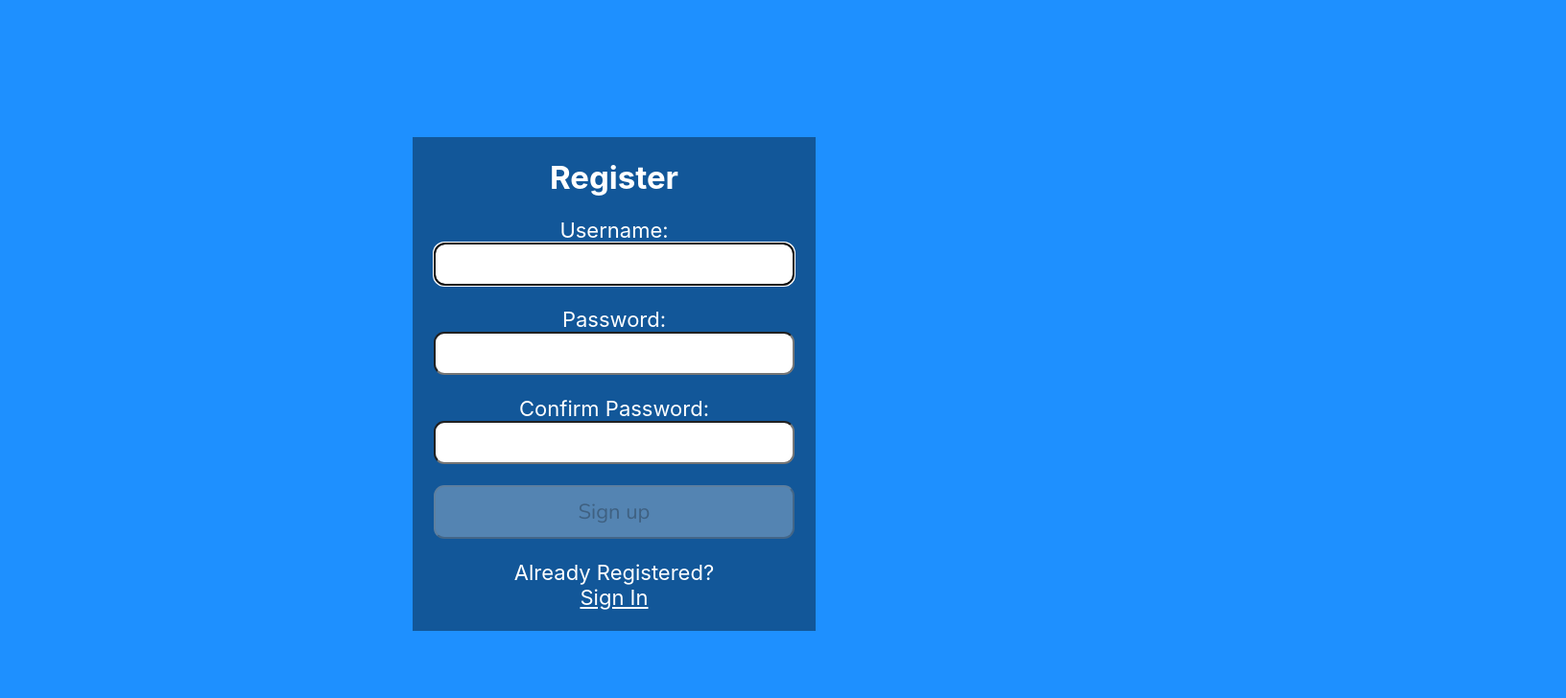
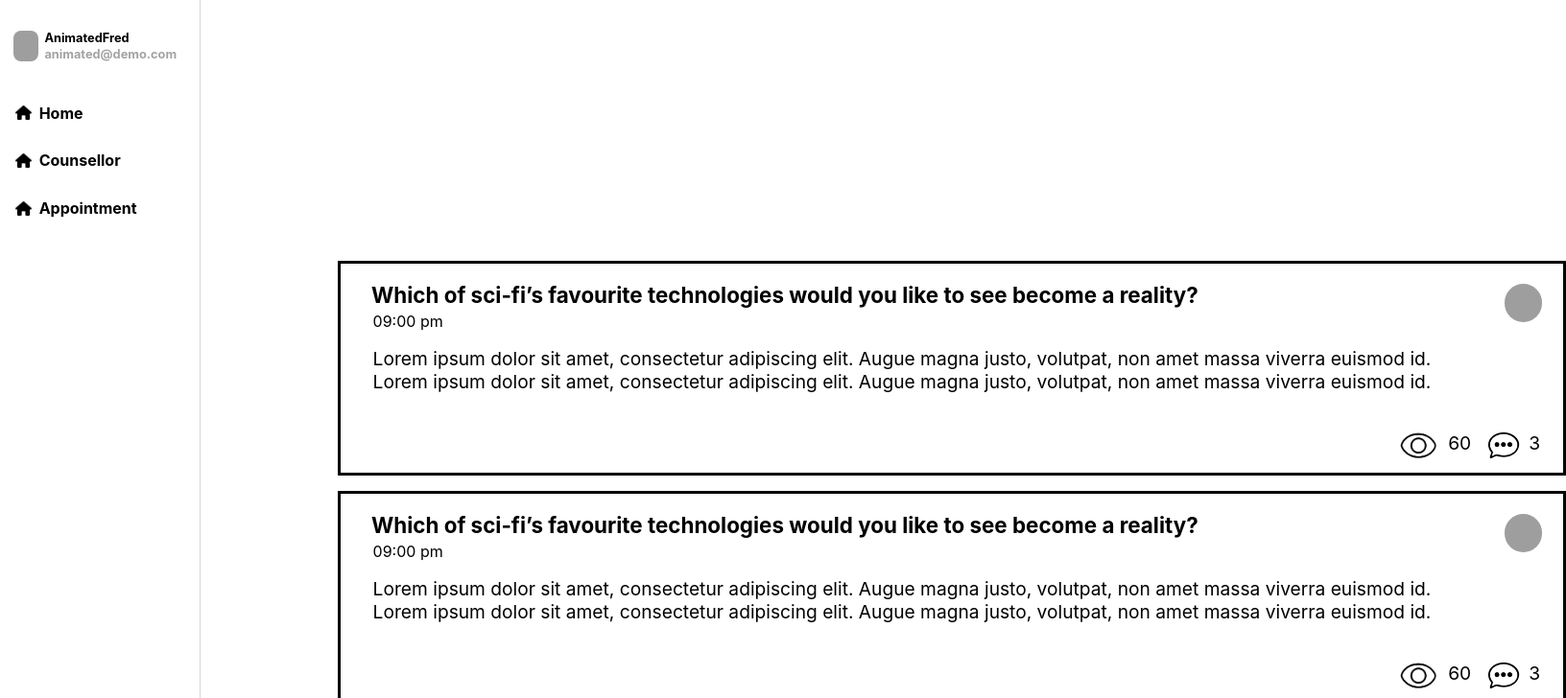
Before and after one commit to EliezerOng/CZ3002-Web-Application, a React (Create React App) app in the folder FrontEnd/my-app/: page / in a window 1280 px wide. Shown: the top 728 px of the page at 96% size, 1632 px wide, since content can reach past the window. Built offline with nearby package versions, Linux system fonts and the light colour scheme; grey boxes are pictures that could not be loaded.

Commit message:
postcard css adjustment
postcard css adjustment

```diff
--- a/FrontEnd/my-app/src/App.css
+++ b/FrontEnd/my-app/src/App.css
@@ -10,47 +10,12 @@
 }
 .main-app-container .forum-section {
   position: absolute;
-  top: 16rem;
-  left: 35rem;
-  width: 70rem;
+  top: 17rem;
+  left: 22rem;
+  width: 80rem;
 }
 
 body {
   margin: 0;
   padding: 0;
 }
-
-.App-logo {
-  height: 40vmin;
-  pointer-events: none;
-}
-
-@media (prefers-reduced-motion: no-preference) {
-  .App-logo {
-    animation: App-logo-spin infinite 20s linear;
-  }
-}
-
-.App-header {
-  background-color: #282c34;
-  min-height: 100vh;
-  display: flex;
-  flex-direction: column;
-  align-items: center;
-  justify-content: center;
-  font-size: calc(10px + 2vmin);
-  color: white;
-}
-
-.App-link {
-  color: #61dafb;
-}
-
-@keyframes App-logo-spin {
-  from {
-    transform: rotate(0deg);
-  }
-  to {
-    transform: rotate(360deg);
-  }
-}
--- a/FrontEnd/my-app/src/App.jsx
+++ b/FrontEnd/my-app/src/App.jsx
@@ -20,14 +20,14 @@ export default function App() {
   });
 
   return (
-    <main className="App">
-      <Register />
-    </main>
+    // <main className="App">
+    //   <Register />
+    // </main>
 
-    // <div className="main-app-container">
-    //   {/* <Search /> */}
-    //   <sidebar>{sideBarData}</sidebar>
-    //   <section className="forum-section">{cards}</section>
-    // </div>
+    <div className="main-app-container">
+      {/* <Search /> */}
+      <sidebar>{sideBarData}</sidebar>
+      <section className="forum-section">{cards}</section>
+    </div>
   );
 }
--- a/FrontEnd/my-app/src/Register.css
+++ b/FrontEnd/my-app/src/Register.css
@@ -1,4 +1,4 @@
-@import url("https://fonts.googleapis.com/css2?family=Nunito&display=swap");
+/* @import url("https://fonts.googleapis.com/css2?family=Nunito&display=swap");
 
 * {
   margin: 0;
@@ -112,4 +112,4 @@ button {
 
 .line {
   display: inline-block;
-}
+} */
--- a/FrontEnd/my-app/src/components/PostCard.css
+++ b/FrontEnd/my-app/src/components/PostCard.css
@@ -1,9 +1,11 @@
 .post-card .main-container {
   box-sizing: border-box;
-  width: 60rem;
-  max-width: 60rem;
-  height: 14rem;
-  max-height: 20rem;
+  width: 80rem;
+  max-width: 80rem;
+  height: 16rem;
+  max-height: 14rem;
+  margin-bottom: 1rem;
+  border-style: solid;
 }
 
 .post-card .main-container .container-1 {
@@ -13,15 +15,16 @@
 
 .post-card .main-container .container-1 .box-1 .post-title {
   font-size: 1.4rem;
-  width: 50rem;
+  width: 65rem;
   font-weight: bold;
   margin-left: 2rem;
+  margin-bottom: 0.3rem;
 }
 
 .post-card .main-container .container-1 .box-1 .post-time {
   font-size: 1rem;
   font-weight: normal;
-  margin-top: 1.2rem;
+  margin-top: 0rem;
   margin-left: 2.1rem;
 }
 
@@ -30,11 +33,13 @@
   height: 5vh;
   border-radius: 1.5rem;
   margin-top: 1.3rem;
+  margin-right: 1.4rem;
 }
 
 .post-card .main-container .container-2 .post-description {
-  width: 50rem;
-  height: 5rem;
+  width: 70rem;
+  max-height: 5.3rem;
+  height: 5.3rem;
   margin-left: 2.1rem;
   margin-bottom: 0;
   margin-top: 0.2rem;
@@ -43,13 +48,23 @@
 }
 
 .post-card .main-container .container-3 {
-  margin-top: -0.5rem;
+  max-height: 2rem;
+  height: 2rem;
+  margin-bottom: 0;
+  margin-right: 1.5rem;
   padding: 0;
+  display: flex;
+  flex-direction: row;
+  justify-content: right;
 }
 
 .post-card .main-container .container-3 .box-1 {
+  height: 1.5rem;
+  margin-bottom: 0.5rem;
+  margin-top: -0.8rem;
   display: flex;
-  margin-left: 49rem;
+  flex-direction: row;
+  box-sizing: border-box;
 }
 
 .post-card .main-container .container-3 .box-1 .view-count-h1 {
@@ -58,22 +73,31 @@
   margin-left: 0.5rem;
 }
 
-.post-card .main-container .container-3 .box-1 .comment-counter-h1 {
+.post-card .main-container .container-3 .box-1 .view-count-icon {
+  width: auto;
+  height: 2.8rem;
+  margin-top: 0.5rem;
+}
+
+.post-card .main-container .container-3 .box-2 {
+  height: 1.5rem;
+  margin-bottom: 0rem;
+  margin-top: -0.8rem;
+  display: flex;
+  flex-direction: row;
+  box-sizing: border-box;
+}
+
+.post-card .main-container .container-3 .box-2 .comment-counter-h1 {
   font-size: 1.2rem;
   font-weight: normal;
   margin-left: 0.5rem;
 }
 
-.post-card .main-container .container-3 .box-1 .view-count-icon {
-  width: auto;
-  height: 2.8rem;
-  margin-top: 0.2rem;
-}
-
-.post-card .main-container .container-3 .box-1 .comment-counter {
+.post-card .main-container .container-3 .box-2 .comment-counter {
   width: auto;
   height: 1.8rem;
-  margin-top: 0.7rem;
-  margin-left: 3rem;
+  margin-top: 1rem;
+  margin-left: 1rem;
   margin-right: 0;
 }
--- a/FrontEnd/my-app/src/components/PostCard.jsx
+++ b/FrontEnd/my-app/src/components/PostCard.jsx
@@ -29,6 +29,8 @@ export default function PostCard(props) {
               className="view-count-icon"
             />
             <h1 className="view-count-h1">{props.viewCount}</h1>
+          </div>
+          <div className="box-2">
             <img
               src={commentCounter}
               alt="comment-counter"
--- a/FrontEnd/my-app/src/components/SideBar.css
+++ b/FrontEnd/my-app/src/components/SideBar.css
@@ -60,7 +60,7 @@
   display: flex;
   flex-direction: column;
   justify-content: space-between;
-  gap: 40em;
+  gap: 42rem;
 }
 
 .side-bar
```
